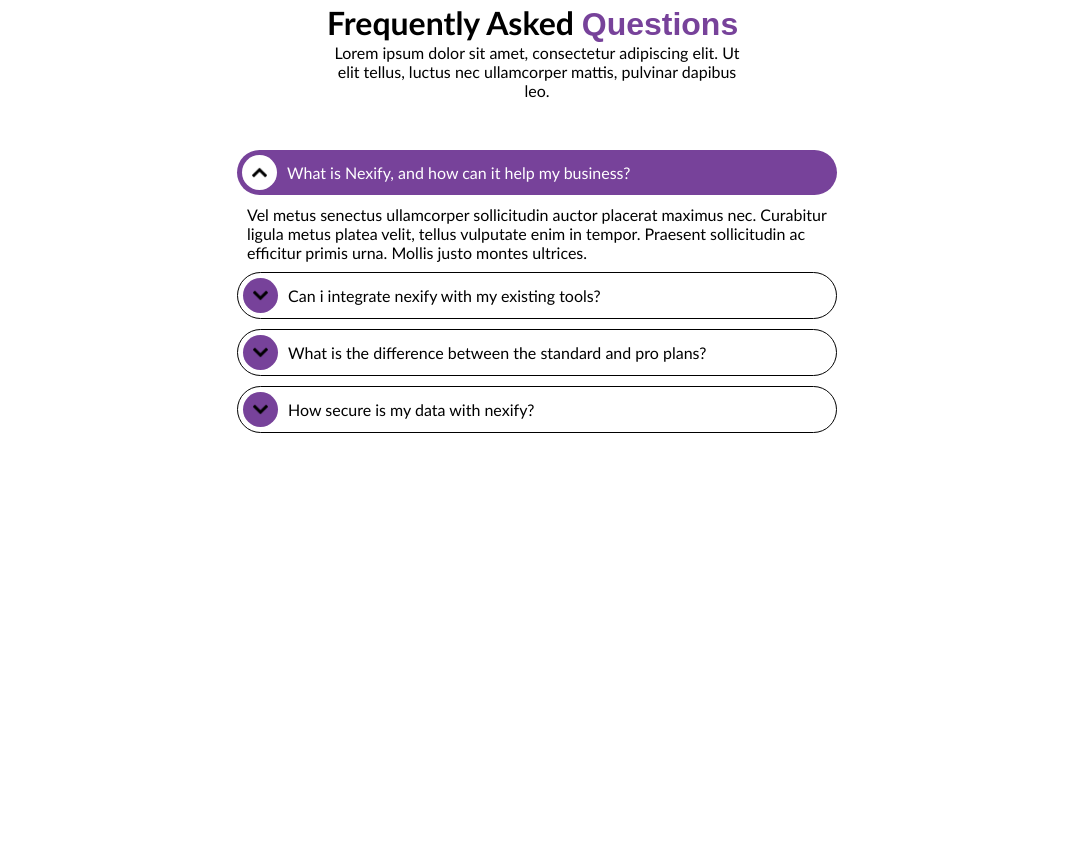
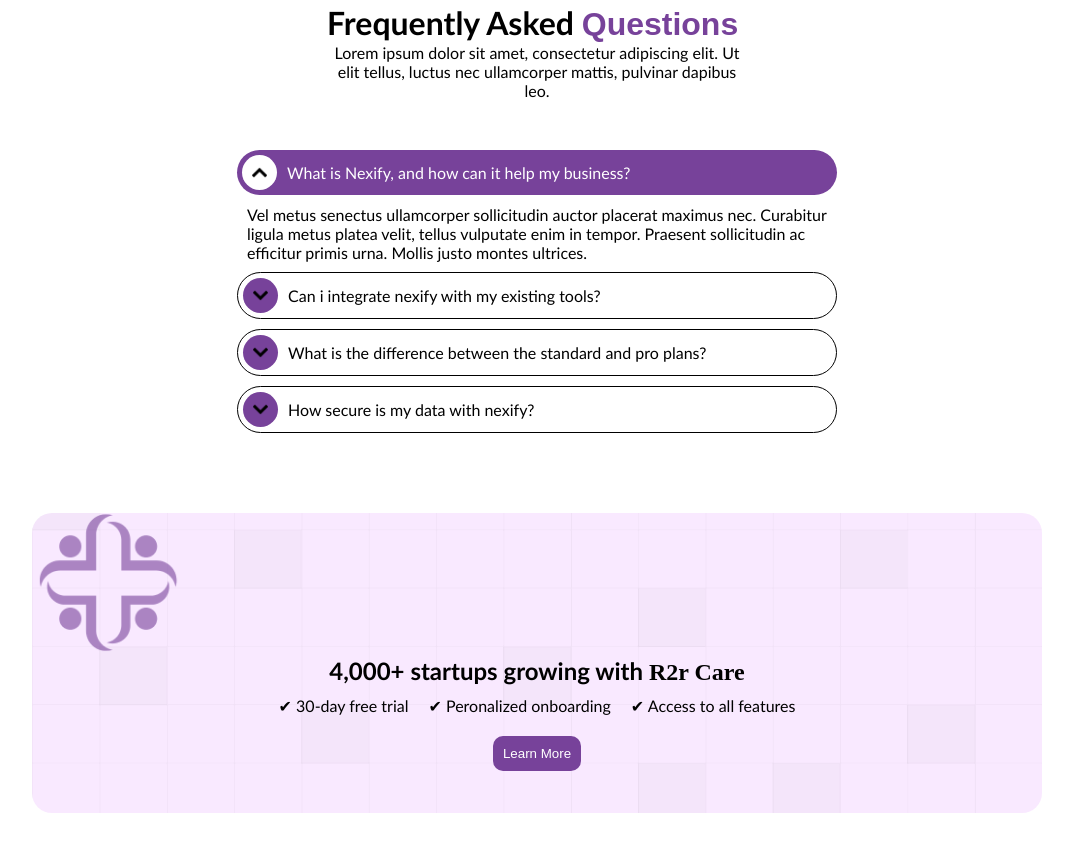
Before and after one commit to sami-ullahdev/Hackathon-Landing-Page, a plain HTML site: page index.html in a window 1280 px wide. Shown: the part 4716-5567 px from the top of the page, without its empty margins (103-1176 px from the left). After the commit the page ends 5529 px from the top, so only its background shows below. Drawn offline with Linux system fonts and the light colour scheme.

Commit message:
fifth Commit

```diff
--- a/index.html
+++ b/index.html
@@ -546,18 +546,40 @@
                     <p>How secure is my data with nexify?</p>
                 </div>
             </div>
-
+            <!-- Questions Section End -->
         </div>
 
-        <!-- Questions Section End -->
+        <div class="R2Care">
+            <div class="logo-img">
+                <img src="./Images/logo-img.png" alt="" width="150px">
+            </div>
+            <div class="R2Care-text">
+                <h2>4,000+ startups growing with <span style="font-family: serif;">R2r Care</span> </h2>
+                <div>
+                    <p>
+                        ✔ 30-day free trial
+                    </p>
+                    <p>
+                        ✔ Peronalized onboarding
+                    </p>
+                    <p>
+                        ✔ Access to all features
+                    </p>
+                </div>
+                <button class="R2Care-Btn">
+                    Learn More
+                </button>
+            </div>
+        </div>
+    </div>
 
-        </main>
-        <footer>
+    <!-- Third Width Container End -->
 
-        </footer>
+    </main>
+    <footer>
 
-        <div style="height: 100vh;"></div>
-    </div>
+    </footer>
+
 </body>
 
 </html>
--- a/style.css
+++ b/style.css
@@ -755,9 +755,42 @@
     background-color: var(--primary-color);
 }
 
-.question-2-circle > img {
+.question-2-circle>img {
     transform: rotate(180deg);
 }
 
+/* Questions Section End */
 
-/* Questions Section End */
+.R2Care {
+    background: url(./Images/Group.png) center / cover no-repeat;
+    background-color: #f8e5ffd5;
+    margin-top: 70px;
+    border-radius: 20px;
+    height: 300px;
+    background-repeat: no-repeat;
+}
+
+.logo-img {
+    opacity: 0.6;
+}
+
+.R2Care-text {
+    text-align: center;
+    position: relative;
+}
+
+.R2Care-text div {
+    display: flex;
+    margin-top: 10px;
+    justify-content: center;
+    gap: 20px;
+}
+
+.R2Care-Btn {
+    background-color: var(--primary-color);
+    color: white;
+    padding: 10px;
+    border: none;
+    border-radius: 10px;
+    margin-top: 20px;
+}
```
Also changed, not shown: Images/logo-img.png (added).
